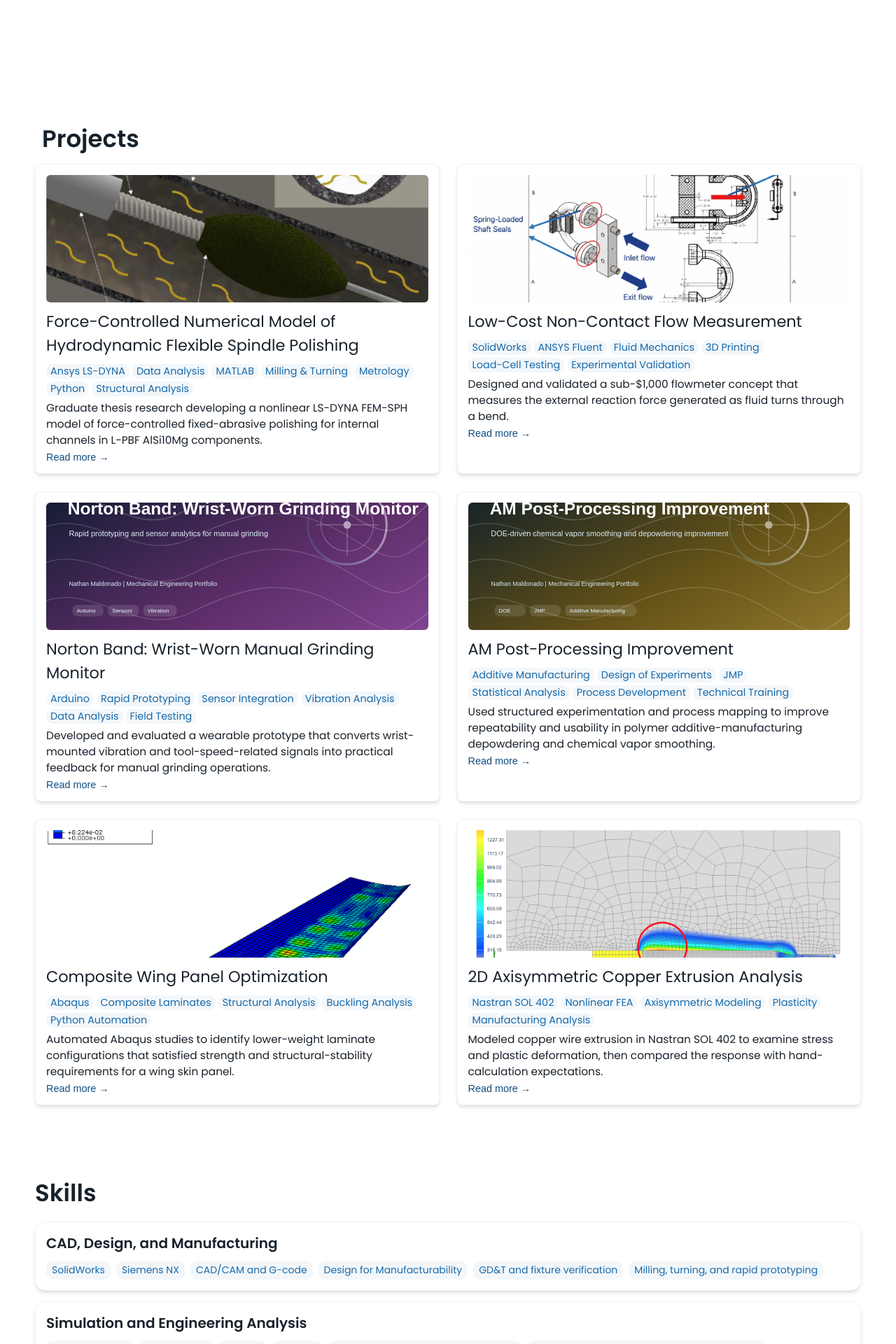
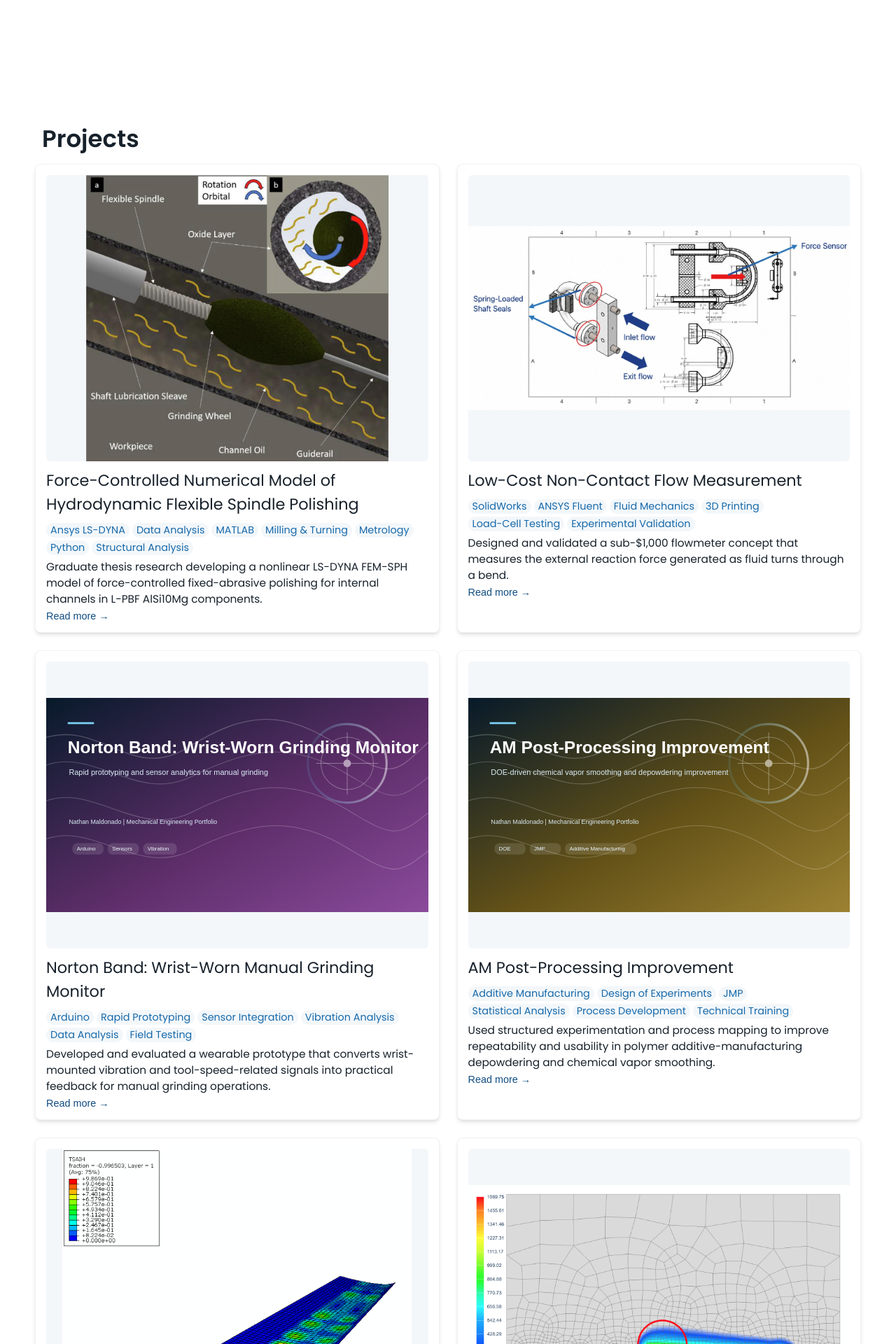
Before and after one commit to natemaldonado15/natemaldonado15.github.io, a Jekyll site: the page built from index.html, in a window 1280 px wide. Shown: the part 862-2782 px from the top of the page at 70% size. Built offline with Jekyll 4.4.1, drawn with Linux system fonts in a browser that asks for light colours.

Commit message:
Adjust project cover photo fit

```diff
--- a/css/styles.css
+++ b/css/styles.css
@@ -314,13 +314,13 @@ nav .mobile-nav {
 .project-card img {
     width: 100%;
     max-width: 100%;
-    aspect-ratio: 3/1;
-    object-fit: cover;
+    aspect-ratio: 4 / 3;
+    object-fit: contain;
     display: block;
     border-radius: 6px;
     margin-bottom: 10px;
+    background-color: var(--light-background-color);
 }
-
 
 .project-card .project-title {
     font-size: 1.4em;
@@ -593,11 +593,12 @@ footer p {
 
 .post-view .summary img {
     width: 100%;
-    height: 100%;  /* Changed to 100% to fill the container */
-    object-fit: cover;
+    height: auto;
+    max-height: 650px;
+    object-fit: contain;
     border-radius: 6px;
-    aspect-ratio: 3/1;
     margin-bottom: 10px;
+    background-color: var(--light-background-color);
 }
 
 .post-view .summary .project-description {
```
